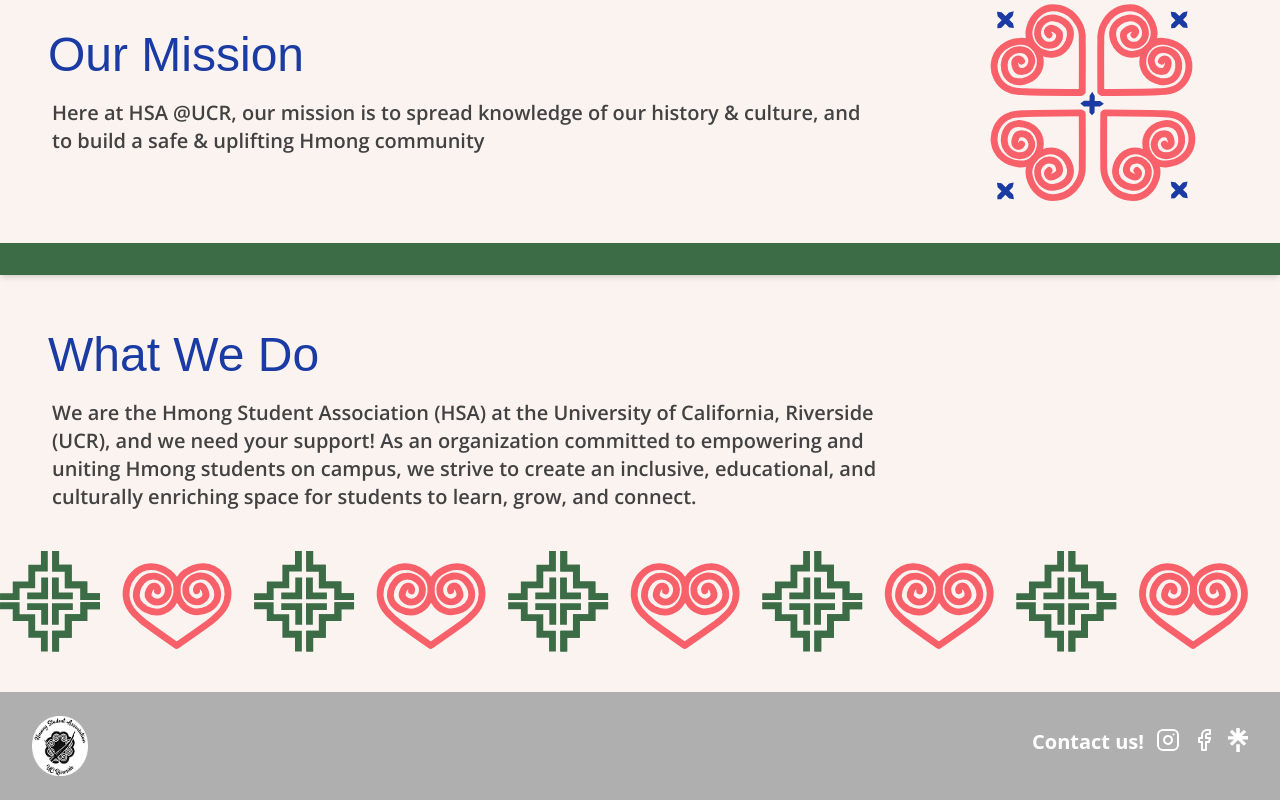
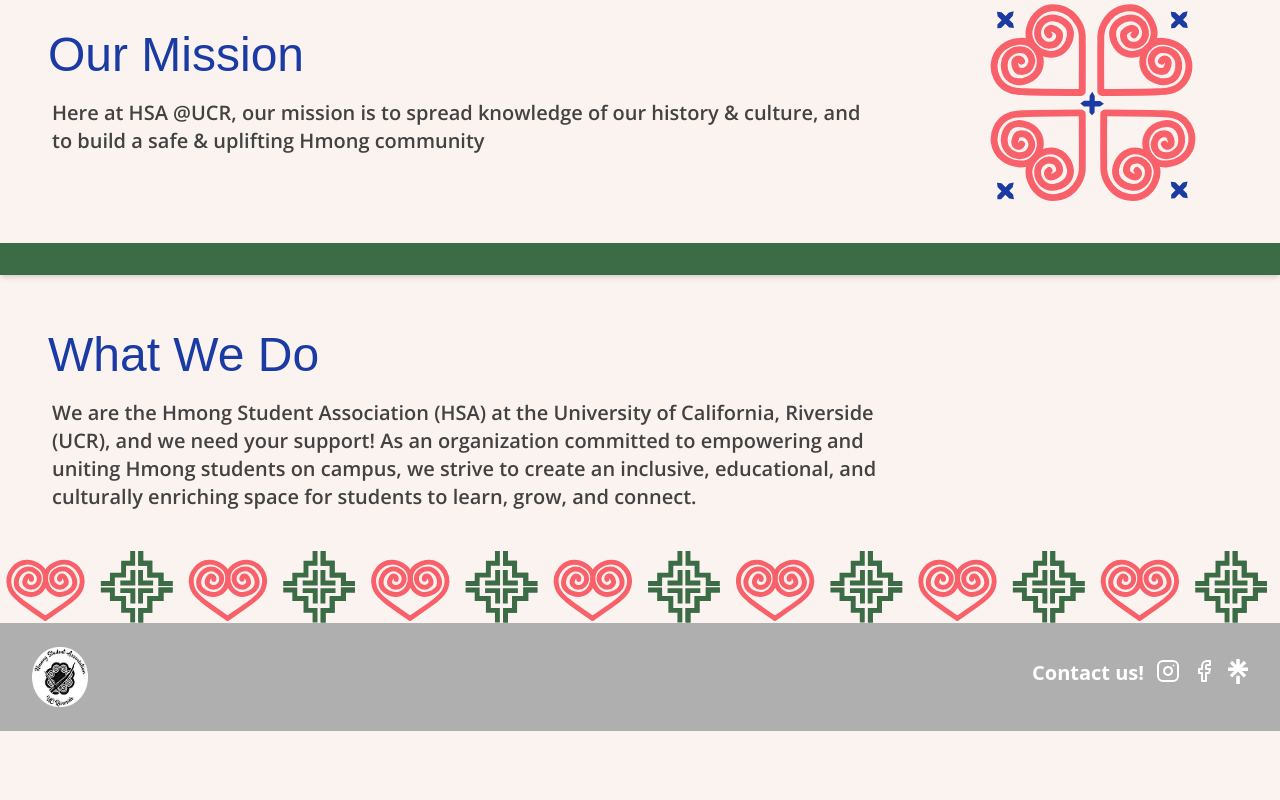
Before and after one commit to acm-ucr/hsa-website, a Next.js app: page / in a window 1280 px wide. Shown: the part 1297-2097 px from the top of the page. After the commit the page ends 2028 px from the top, so only its background shows below. Built offline with nearby package versions, Linux system fonts and the light colour scheme; a web font is replaced by a local one.

Commit message:
Fixed footer/border image to make it smaller.

```diff
--- a/src/components/Footer.tsx
+++ b/src/components/Footer.tsx
@@ -8,8 +8,15 @@ import Link from "next/link";
 
 const Footer = () => {
   return (
-    <div>
-      <Image src={Border} alt="border" className="pb-10 pr-8" />
+    <div className="justify-center">
+      {/* Border Repeating */}
+      <div className="overflow-hidden w-full">
+        <div className="flex w-full justify-start gap-x-4 justify-center">
+          {[...Array(2)].map((_, index) => (
+            <Image key={index} src={Border} alt="border" className="w-[70%] min-w-[60]" />
+          ))}
+        </div>
+      </div>
       <div className="bg-hsa-gray-200 py-6">
         <div className="sm:px-15 flex justify-between px-8">
           <div className="flex justify-start">
```
Also changed, not shown: public/assets/border.svg.
